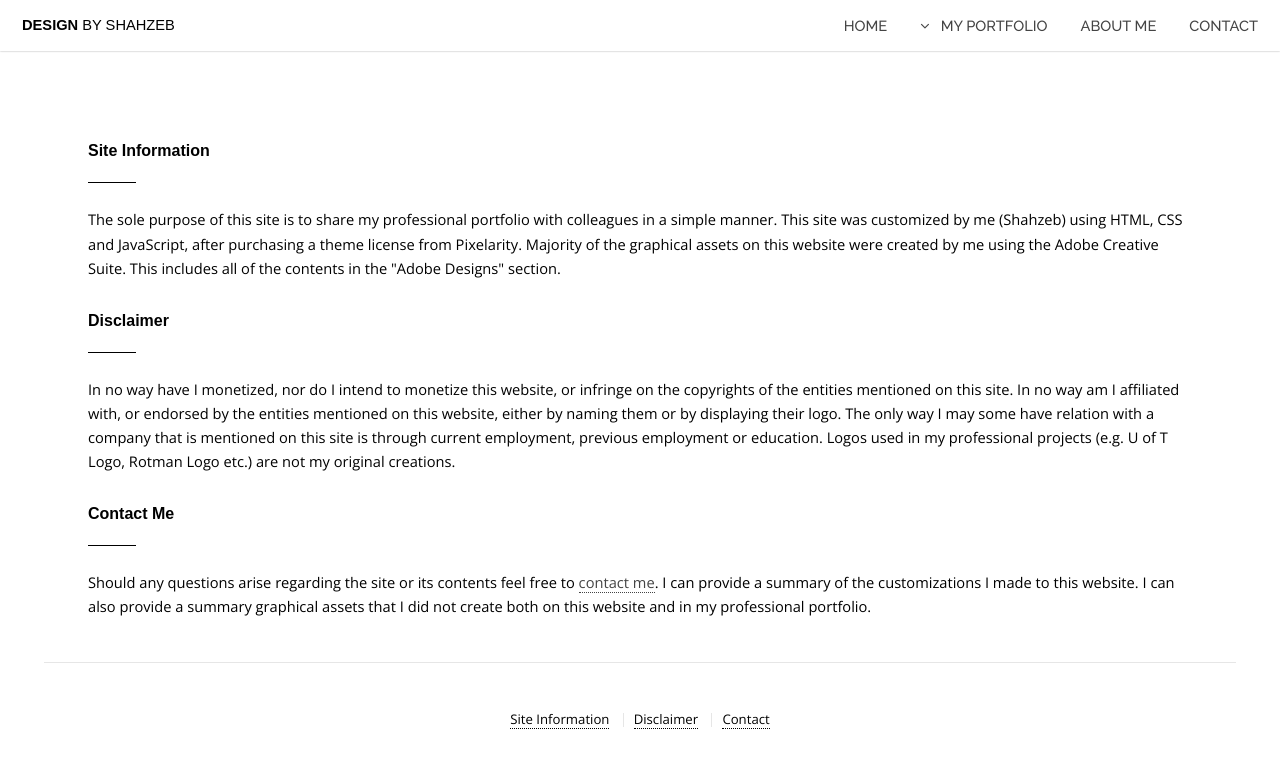
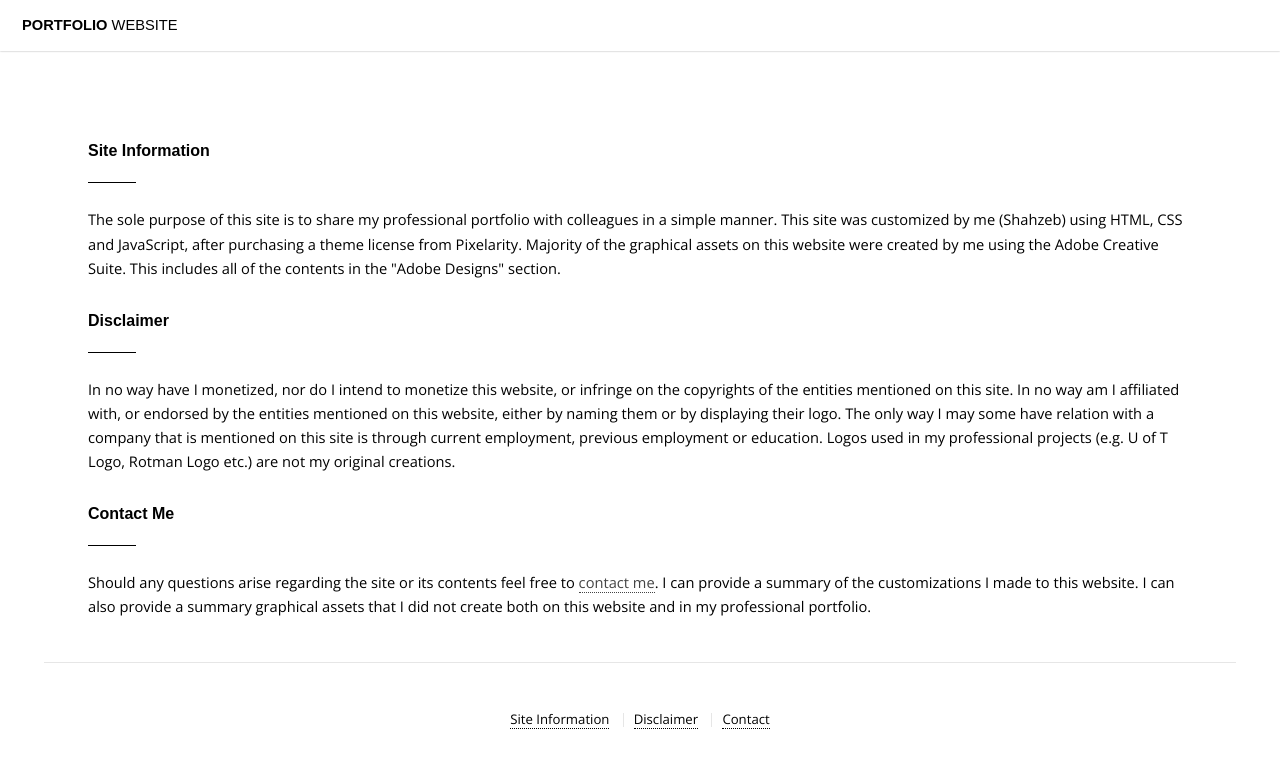
Before and after one commit to ahmads32/uoftportfolio, a plain HTML site: page disclaimer.html in a window 1280 px wide. Drawn offline with nearby package versions, Linux system fonts and the light colour scheme.

Commit message:
Update disclaimer.html

```diff
--- a/disclaimer.html
+++ b/disclaimer.html
@@ -16,23 +16,8 @@
 
 		<!-- Header -->
 			<header id="header">
-				<h1><a href="index.html">Design <span>by Shahzeb</span></a></h1>
-				<nav id="nav">
-					<ul>
-						<li><a href="index.html">Home</a></li>
-						<li>
-							<a href="#" class="submenu fa-angle-down">My Portfolio</a>
-							<ul>
-								<li><a href="webdesign.html">Web Designs</a></li>
-								<li><a href="adobe.html">Adobe Designs</a></li>
-								<li><a href="video.html">Video-Editing</a></li>
+				<h1><a href="index.html">Portfolio <span>Website</span></a></h1>
 
-							</ul>
-						</li>
-						<li><a href="aboutme.html">About Me</a></li>
-						<li><a href="contact.html">Contact</a></li>
-					</ul>
-				</nav>
 			</header>
 
 		<!-- Main -->
```
